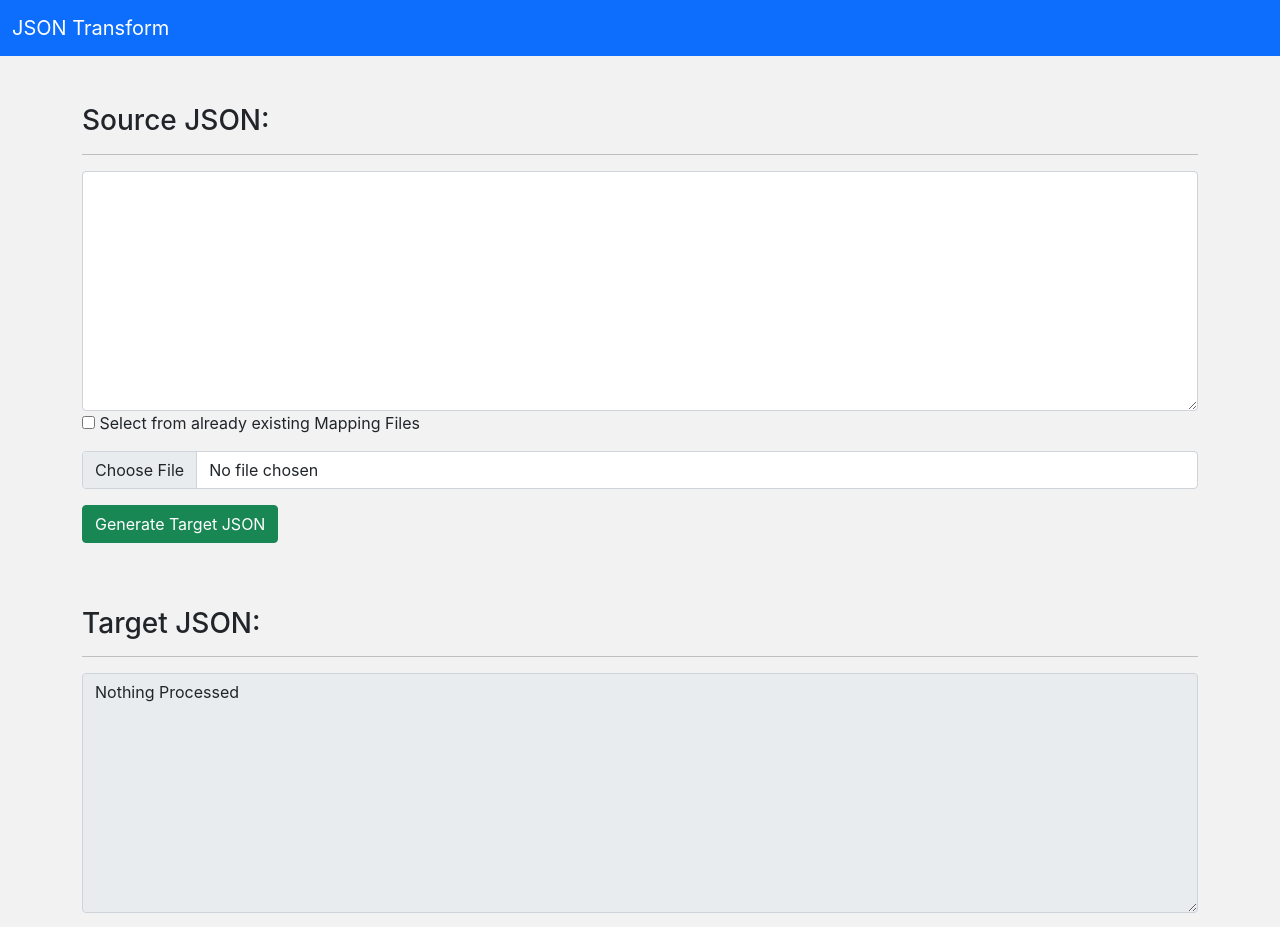
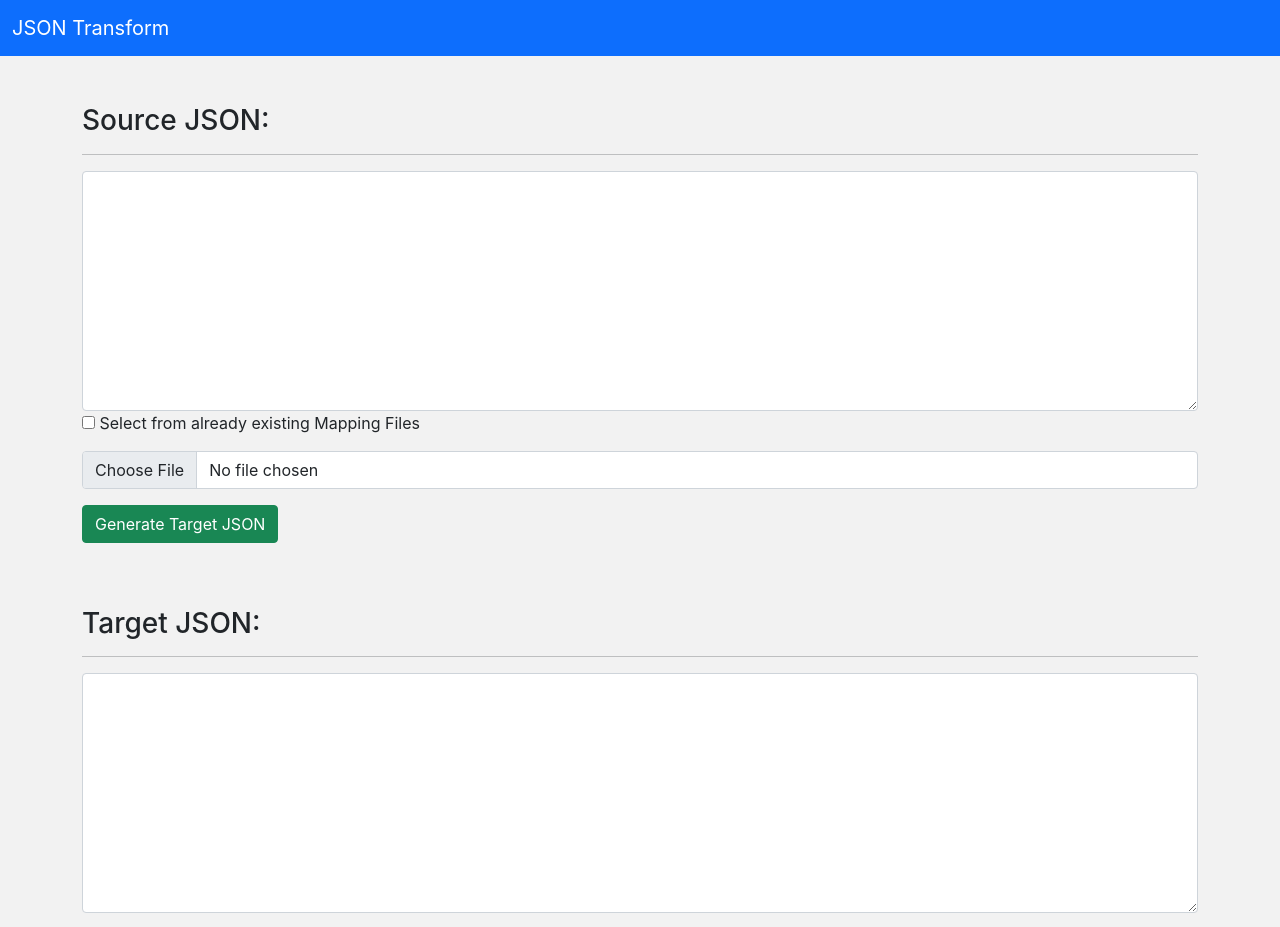
Before and after one commit to HarshaK47/JsonTransformation, a React (Create React App) app in the folder app_ui/: page / in a window 1280 px wide. Shown: the top 927 px of the page. Built offline with nearby package versions, Linux system fonts and the light colour scheme.

Commit message:
Integration started

```diff
--- a/app_ui/src/App.js
+++ b/app_ui/src/App.js
@@ -1,14 +1,22 @@
+import React, { useState } from "react";
 import SourceJson from "./components/SourceJson";
 import TargetJson from "./components/TargetJson";
 import Nav from "./components/Nav";
 
 function App() {
+  const [inp, setinp] = useState("");
+
+  const collectInput = (val) => {
+    setinp(val);
+  };
+
+
 
   return (
     <div>
-      <Nav/>
-    <SourceJson/>
-    <TargetJson/>
+      <Nav />
+      <SourceJson collectInput={collectInput} />
+      <TargetJson outputval={inp} />
     </div>
   );
 }
--- a/app_ui/src/components/SourceJson.js
+++ b/app_ui/src/components/SourceJson.js
@@ -1,8 +1,8 @@
-import React, {useState, useRef} from 'react'
+import React, { useState, useRef } from 'react'
 
 
 
-export default function SourceJson() {
+export default function SourceJson(props) {
   const [checked, setChecked] = useState(false);
   const textRef = useRef("");
 
@@ -14,8 +14,10 @@ export default function SourceJson() {
     console.log(textRef.current.value);
   };
 
-  const submitHandler = (e)=>{
-    e.preventDefault()
+  const submitHandler = (e) => {
+    e.preventDefault();
+    console.log(textRef.current.value);
+    props.collectInput(textRef.current.value);
   }
 
   return (
@@ -23,11 +25,11 @@ export default function SourceJson() {
       <div class="row">
         <div class="col-lg-12 col-md-12 col-sm-12 col-xs-12">
           <h3>Source JSON:</h3>
-        <hr/>
+          <hr />
 
-        <form action="" onSubmit={submitHandler}>
+          <form onSubmit={submitHandler}>
             <div class="form-group">
-            <textarea class="form-control" style={{height:"240px"}} ref={textRef} onChange={prettyPrint}></textarea>
+              <textarea class="form-control" style={{ height: "240px" }} ref={textRef} onChange={prettyPrint}></textarea>
             </div>
 
             <div className="checkBox-input">
@@ -44,7 +46,7 @@ export default function SourceJson() {
             <div className="mt-3">
               {checked === true ? (
 
-                    <select name="selectList"  id="selectList" className="form-control">
+                <select name="selectList" id="selectList" className="form-control">
                   <option value="option 1">SBI Mapper</option>
                   <option value="option 2">Kotak Mapper</option>
                 </select>
--- a/app_ui/src/components/TargetJson.js
+++ b/app_ui/src/components/TargetJson.js
@@ -2,9 +2,11 @@ import React, { useState } from 'react'
 import "./TargetJson.css";
 
 
-export default function TargetJson() {
+export default function TargetJson(props) {
 
-  const [textText, setText] = useState("Nothing Processed");
+  // const [textText, setText] = useState(props.);
+
+
   return (
     <div class="container mt-5">
       <div class="row">
@@ -13,12 +15,12 @@ export default function TargetJson() {
           <hr />
 
           <div class="form-group">
-            <textarea class="form-control" disabled={true} style={{ height: "240px" }}>{textText}</textarea>
+            <textarea class="form-control" value={props.outputval} style={{ height: "240px" }}></textarea>
 
           </div>
 
           <div class="form-group my-3">
-            <button class="btn btn-success" onClick={() => { navigator.clipboard.writeText(textText); }}>Copy JSON</button>
+            <button class="btn btn-success" onClick={() => { navigator.clipboard.writeText(props.outputval); }}>Copy JSON</button>
             <button type="submit" id="submit-code" class="btn btn-success">Download Target JSON file</button>
 
           </div>
```
Lines whose indentation alone changed are shown as unchanged.
